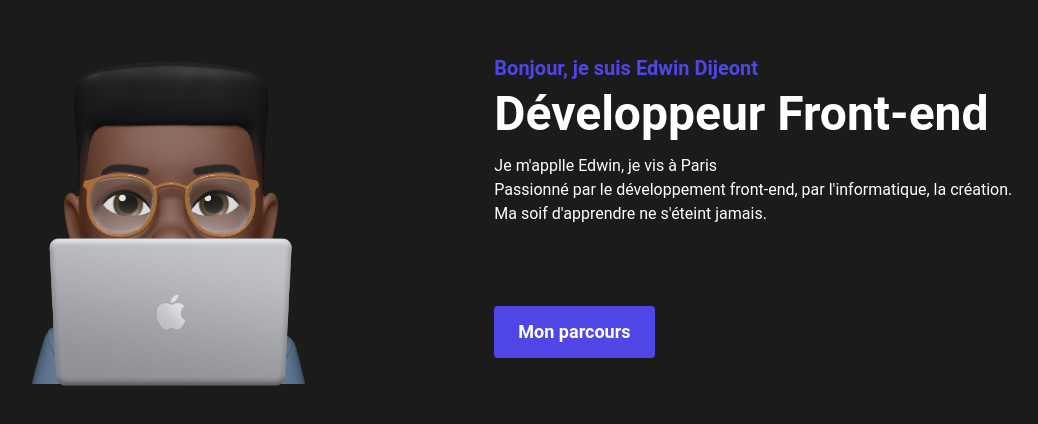
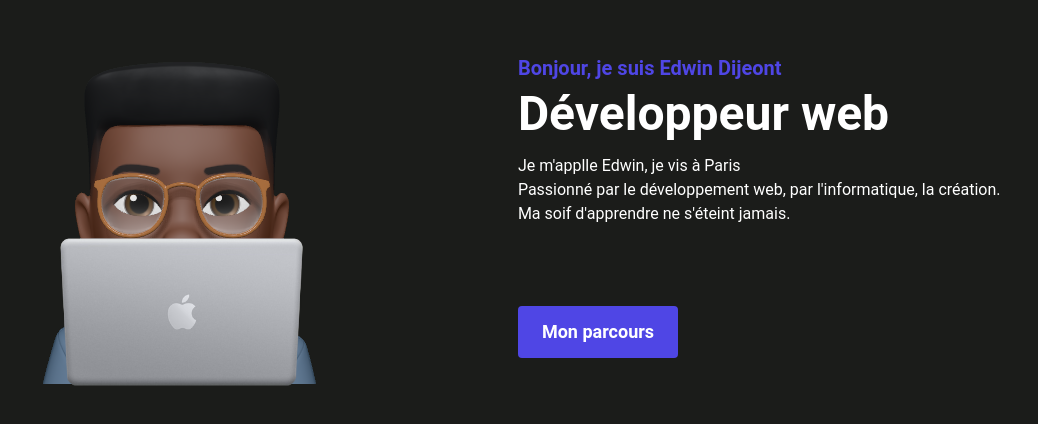
Before and after one commit to EdwinDij/portfoliov3.01, a Next.js app: page /About/About in a window 1280 px wide. Shown: the part 168-592 px from the top of the page, without its empty margins (154-1192 px from the left). Built offline with nearby package versions, Linux system fonts and the light colour scheme.

Commit message:
modif titre

```diff
--- a/pages/About/About.tsx
+++ b/pages/About/About.tsx
@@ -11,13 +11,10 @@ export default function About() {
             <div className='flex flex-col gap-20 '>
                 <div>
                     <p className='text-indigo-600 font-semibold text-xl'>Bonjour, je suis Edwin Dijeont</p>
-                    <h1 className='text-5xl font-bold mt-2'>Développeur Front-end</h1>
+                    <h1 className='text-5xl font-bold mt-2'>Développeur web</h1>
                     <p className='mt-4'>Je m{"'"}applle Edwin, je vis à Paris<br></br>
-                    Passionné par le développement front-end, par l{"'"}informatique, la création. <br></br>
+                    Passionné par le développement web, par l{"'"}informatique, la création. <br></br>
                     Ma soif d{"'"}apprendre ne s{"'"}éteint jamais.
-
-
-
                     </p>
                 </div>
                 <div>
--- a/pages/About/Exp.tsx
+++ b/pages/About/Exp.tsx
@@ -27,7 +27,7 @@ export default function Exp() {
                 <h2 className='font-bold text-2xl'>
                     Back-end
                 </h2>
-                <p>API, base de donné avec nodejs, Mongodb, sql, Firebase</p>
+                <p>Python, API, Nodejs, Mongodb, Mysql, Firebase</p>
                 <p className='text-xl text-indigo-700 group-hover:text-white duration-700'>En savoir plus</p>
             </div>
             <div className='group bg-zinc-800 w-80 p-10 cursor-pointer hover:bg-indigo-700 duration-700'>
```
